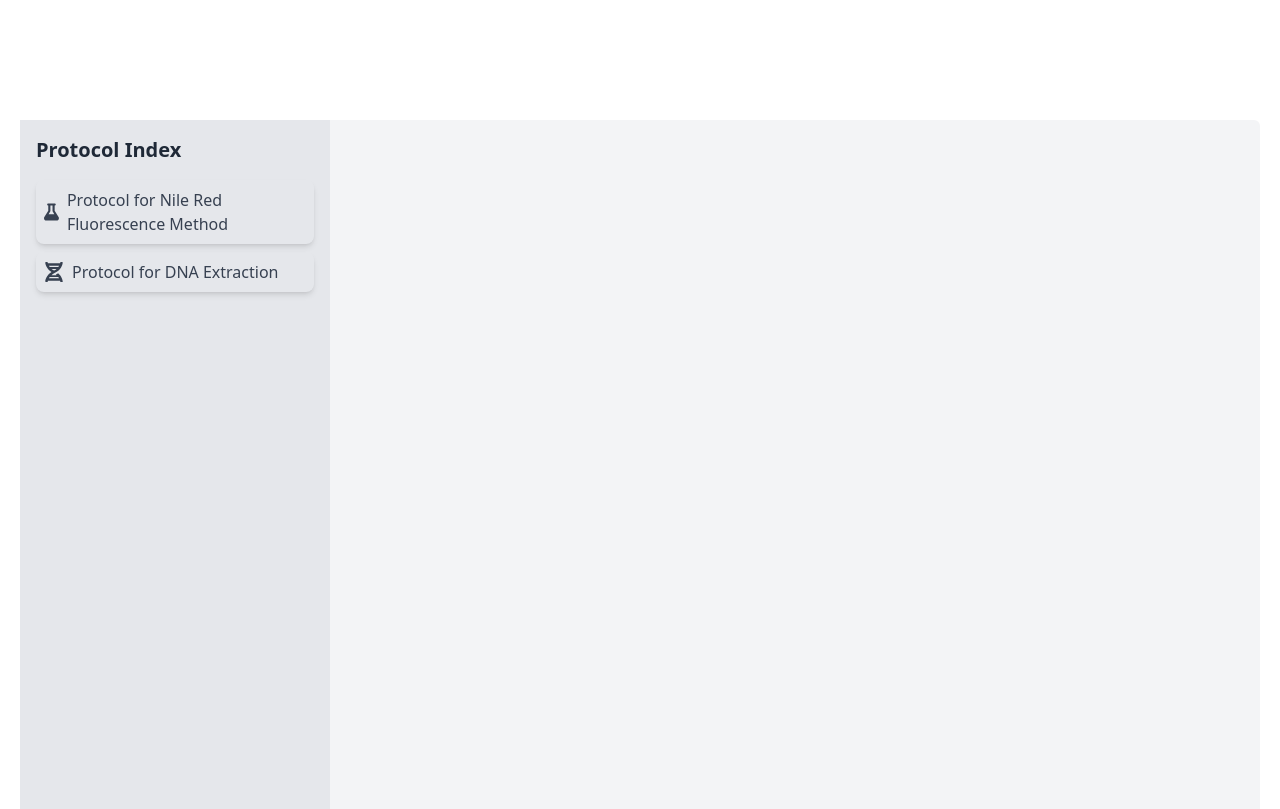
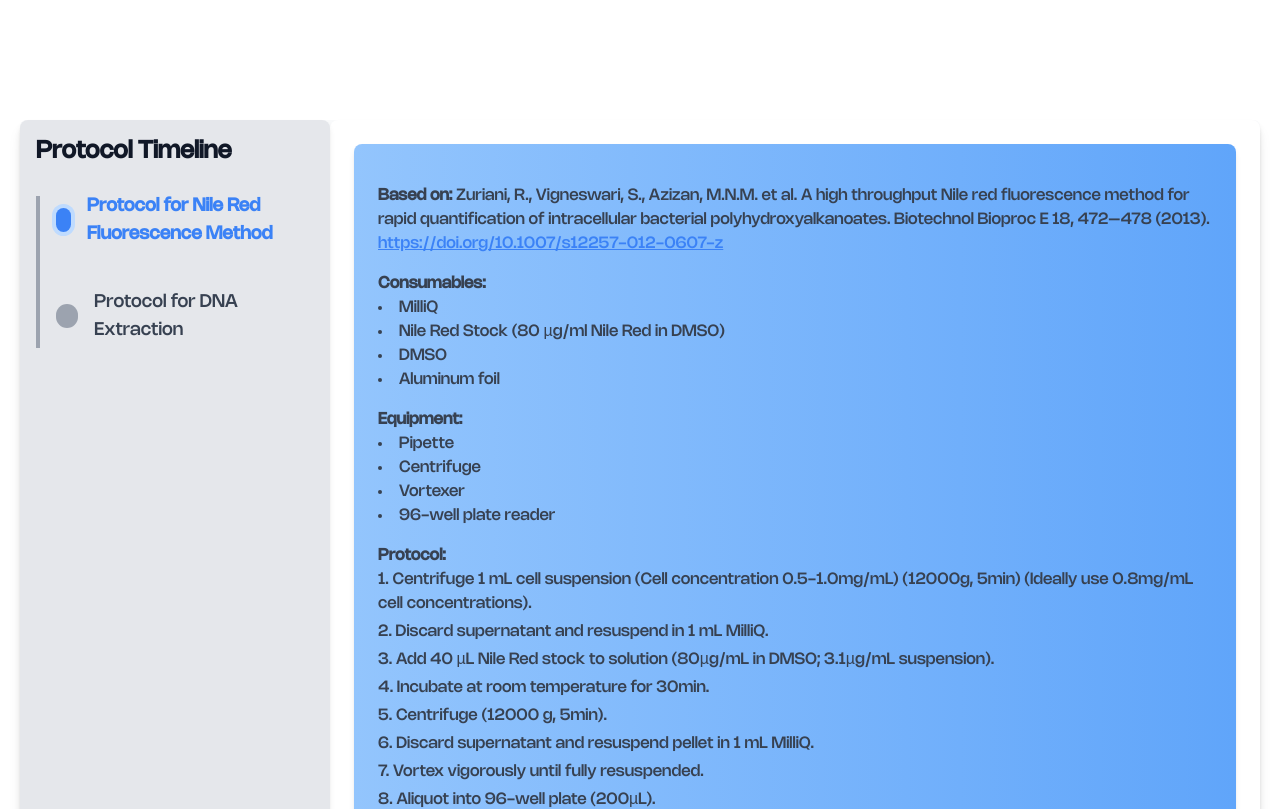
Before and after one commit to AMARMG04/iGem-wiki, a React (Vite) app: page /protocols in a window 1280 px wide. Shown: the part 600-1409 px from the top of the page. Built offline with nearby package versions, Linux system fonts and the light colour scheme; a web font is replaced by a local one.

Commit message:
protocols changed, navbar retrived

```diff
--- a/src/components/HumanPractices.jsx
+++ b/src/components/HumanPractices.jsx
@@ -6,7 +6,6 @@ import LocomotiveScroll from 'locomotive-scroll';
 import 'locomotive-scroll/dist/locomotive-scroll.css';
 import scrollingImage from '../assets/polic.png';
 import additionalImage1 from '../assets/bottle.webp';
-import additionalImage2 from '../assets/bottle.webp';
 import NewBanner from './NewBanner';
 import Footer from './Footer';
 
@@ -14,12 +13,12 @@ import Footer from './Footer';
 const ParallaxSection = ({ imageUrl, title }) => {
   return (
     <div
-      className="relative w-full py-52 bg-cover bg-fixed bg-center"
+      className="relative w-full py-52 bg-cover bg-fixed bg-center font-nohemi_m"
       style={{ backgroundImage: `url(${imageUrl})` }}
       data-scroll
     >
-      <div className="absolute inset-0 bg-black opacity-50"></div>
-      <h2 className="relative z-10 text-white text-6xl font-bold uppercase text-center tracking-widest drop-shadow-lg"
+      <div className="absolute inset-0 bg-black opacity-50 font-nohemi_m"></div>
+      <h2 className="relative z-10 text-white text-6xl font-nohemi_m text-center tracking-widest drop-shadow-lg"
           data-scroll
           data-scroll-speed="2">
         {title}
@@ -56,7 +55,7 @@ const HumanPractices = () => {
   }, []);
 
   return (
-    <div data-scroll-container>
+    <div data-scroll-container className="font-nohemi_m">
       <Nav />
       <div className="bg-white">
         {/* Title Section */}
@@ -68,6 +67,7 @@ const HumanPractices = () => {
         <ParallaxSection
           imageUrl="https://images.unsplash.com/photo-1415018255745-0ec3f7aee47b?dpr=1&auto=format&fit=crop&w=1500&h=938&q=80&cs=tinysrgb&crop="
           title="Project Journey"
+
         />
 
         {/* Moving Image in Different Locations */}
--- a/src/components/NewNavbar.jsx
+++ b/src/components/NewNavbar.jsx
@@ -1,52 +1,54 @@
 import React, { useState } from 'react';
 import { Menu, X } from 'lucide-react';
-import logo from '../assets/logo.png';
+import logo from "../assets/logo.png";
 
 const NewNavbar = () => {
   const navItems = [
     {
       label: 'Team',
       pages: [
-        { name: 'Team Members', link: '/team_members' },
-        { name: 'Mentors', link: '/mentors' },
-        { name: 'Attributions', link: '/attributions' },
-      ],
+        { name: "Team Members", link: "/team_members" },
+        { name: "Mentors", link: "/mentors" },
+        { name: "Attributions", link: "/attributions" },
+      ]
     },
     {
       label: 'Project',
       pages: [
-        { name: 'Project Description', link: '/project_description' },
-        { name: 'Engineering', link: '/engineering' },
-        { name: 'Implementation', link: '/implementation' },
-        { name: 'Sustainability', link: '/sustainability' },
-        { name: 'Notebook', link: '/notebook' },
-        { name: 'Safety', link: '/safety' },
-        { name: 'Results', link: '/results' },
-        { name: 'Contribution', link: '/contribution' },
-        { name: 'Experiments', link: '/experiments' },
-        { name: 'POC', link: '/poc' },
-      ],
+        { name: "Project Description", link: "/project_description" },
+        { name: "Engineering", link: "/engineering" },
+        { name: "Implementation", link: "/implementation" },
+        { name: "Sustainability", link: "/sustainability" },
+        { name: "Notebook", link: "/notebook" },
+        { name: "Safety", link: "/safety" },
+        { name: "Results", link: "/results" },
+        { name: "Contribution", link: "/contribution" },
+        { name: "Experiments", link: "/experiments" },
+        { name: "POC", link: "/poc" },
+      ]
     },
     {
       label: 'Dry Lab',
       pages: [
-        { name: 'Modeling', link: '/modeling' },
-        { name: 'Genetic Circuit', link: '/genetic_circuit' },
-      ],
+        { name: "Modeling", link: "/modeling" },
+        { name: "Genetic Circuit", link: "/genetic_circuit" },
+      ]
     },
     {
       label: 'Parts',
-      pages: [{ name: 'Overview', link: '/parts' }],
+      pages: [
+        { name: "Overview", link: "/parts" },
+      ]
     },
     {
       label: 'Human Practices',
       pages: [
-        { name: 'iHP', link: '/ihp' },
-        { name: 'Collab', link: '/collab' },
-        { name: 'Education', link: '/education' },
-        { name: 'Sponsorship / Acknowledgement', link: '/sponsorship' },
-      ],
-    },
+        { name: "iHP", link: "/ihp" },
+        { name: "Collab", link: "/collab" },
+        { name: "Education", link: "/education" },
+        { name: "Sponsorship / Acknowledgement", link: "/sponsorship" },
+      ]
+    }
   ];
 
   const [mobileDrawerOpen, setMobileDrawerOpen] = useState(false);
@@ -61,17 +63,15 @@ const NewNavbar = () => {
   };
 
   return (
-    <nav className="sticky top-0 z-[1000] backdrop-blur-lg" data-aos="fade-down" data-aos-duration="2000">
-      <div className="container px-4 sm:px-9 mx-auto relative text-sm">
+    <nav className="sticky top-0 z-[1000] backdrop-blur-lg " data-aos="fade-down" data-aos-duration="2000">
+      <div className="container px-9 mx-auto relative text-sm">
         <div className="flex justify-between items-center">
           <div className="flex items-center flex-shrink-0">
-            <img className="lg:w-[95px] w-[60px] mr-2" src={logo} alt="Logo" />
+            <img className="lg:w-[95px] mr-2" src={logo} alt="" />
           </div>
-
-          {/* Desktop Menu */}
-          <ul className="hidden lg:flex space-x-6 lg:space-x-8">
+          <ul className="hidden lg:flex space-x-12 lg:gap-8 xl:gap-12">
             {navItems.map((item, index) => (
-              <li key={index} className="relative group">
+              <li key={index} className="text-black relative">
                 <button
                   onClick={() => toggleDropdown(index)}
                   className="text-[15px] font-nohemi_r focus:outline-none"
@@ -79,10 +79,13 @@ const NewNavbar = () => {
                   {item.label}
                 </button>
                 {openDropdownIndex === index && (
-                  <ul className="absolute left-0 mt-2 w-48 bg-[#0A7EAF]/80 backdrop-blur-lg text-white rounded-lg shadow-lg py-2 z-20">
+                  <ul className="absolute left-0 mt-2 w-48 bg-[#0A7EAF]/80 backdrop-blur-3xl text-white rounded-lg shadow-lg py-2 z-20">
                     {item.pages.map((page, pageIndex) => (
                       <li key={pageIndex}>
-                        <a href={page.link} className="block px-4 py-2 hover:bg-gray-100 hover:text-[#0A7EAF]">
+                        <a
+                          href={page.link}
+                          className="block px-4 py-2 hover:bg-gray-100 hover:text-[#0A7EAF]"
+                        >
                           {page.name}
                         </a>
                       </li>
@@ -92,42 +95,36 @@ const NewNavbar = () => {
               </li>
             ))}
           </ul>
-
-          {/* CTA Button for Desktop */}
-          <div className="hidden lg:flex justify-center items-center">
+          <div className="hidden lg:flex justify-center space-x-12 items-center">
             <a
               href="#"
-              className="text-white font-nohemi_r bg-gradient-to-r from-blue-900 to-pink-700 py-2 px-4 rounded-md"
+              className="text-white font-nohemi_r bg-gradient-to-r from-blue-900 to-pink-700 py-2 px-3 rounded-md"
             >
               Play A Game
             </a>
           </div>
-
-          {/* Mobile Menu Button */}
-          <div className="lg:hidden">
-            <button onClick={toggleNavbar} className="focus:outline-none">
+          <div className="lg:hidden md:flex flex-col justify-end">
+            <button onClick={toggleNavbar}>
               {mobileDrawerOpen ? <X /> : <Menu />}
             </button>
           </div>
         </div>
-
-        {/* Mobile Drawer */}
         {mobileDrawerOpen && (
-          <div className="fixed inset-0 bg-blue-gray-900 bg-opacity-90 z-20 p-6 flex flex-col lg:hidden">
-            <ul className="space-y-6">
+          <div className="fixed right-0 z-20 bg-blue-gray-900 w-full p-12 flex flex-col justify-center items-center lg:hidden">
+            <ul>
               {navItems.map((item, index) => (
-                <li key={index} className="relative">
+                <li key={index} className="py-4 relative">
                   <button
                     onClick={() => toggleDropdown(index)}
-                    className="text-2xl text-white font-semibold"
+                    className="text-1xl text-white"
                   >
                     {item.label}
                   </button>
                   {openDropdownIndex === index && (
-                    <ul className="mt-2 space-y-2 pl-4">
+                    <ul className="mt-2 space-y-2">
                       {item.pages.map((page, pageIndex) => (
                         <li key={pageIndex}>
-                          <a href={page.link} className="block text-lg text-white">
+                          <a href={page.link} className="block text-center">
                             {page.name}
                           </a>
                         </li>
@@ -137,11 +134,10 @@ const NewNavbar = () => {
                 </li>
               ))}
             </ul>
-
-            <div className="mt-8">
+            <div className="flex space-x-6">
               <a
                 href="#"
-                className="bg-gradient-to-r from-orange-500 to-orange-700 py-2 px-4 border rounded-md text-white text-center block"
+                className="bg-gradient-to-r from-orange-500 to-orange-700 py-2 px-3 border rounded-md w-80 mt-2 text-center"
               >
                 Let's Talk
               </a>
--- a/src/components/Protocol.jsx
+++ b/src/components/Protocol.jsx
@@ -1,14 +1,36 @@
-import React, { useState, useEffect } from 'react';
+import React, { useState, useEffect, useRef } from 'react';
 import ScrollReveal from 'scrollreveal';
 import protocols from '../data/protocol-data.jsx';
 import Banner from './Banner.jsx';
 
 const Protocol = () => {
   const [activeIndex, setActiveIndex] = useState(null);
+  const sectionsRef = useRef([]);
 
-  const toggleAccordion = (index) => {
-    setActiveIndex(activeIndex === index ? null : index);
+  // Intersection Observer API
+  useEffect(() => {
+    const observer = new IntersectionObserver(
+      (entries) => {
+        entries.forEach((entry) => {
+          if (entry.isIntersecting) {
+            const index = Number(entry.target.dataset.index);
+            setActiveIndex(index);
+          }
+        });
+      },
+      { threshold: 0.6 } // Trigger when 60% of the section is visible
+    );
+
+    sectionsRef.current.forEach((section) => {
+      if (section) observer.observe(section);
+    });
+
+    return () => {
+      sectionsRef.current.forEach((section) => {
+        if (section) observer.unobserve(section);
+      });
     };
+  }, []);
 
   useEffect(() => {
     ScrollReveal().reveal('.protocol-index', {
@@ -30,40 +52,54 @@ const Protocol = () => {
   return (
     <>
       <Banner title="Protocols" />
-    <div className="flex flex-col md:flex-row min-h-screen bg-gray-100  rounded-md m-5">
-
-      <div className="protocol-index w-full md:w-1/4 bg-gray-200 p-4 md:h-screen md:sticky md:top-0 revea">
-        <h2 className="text-xl font-semibold text-gray-800 mb-4">Protocol Index</h2>
-        <ul className="space-y-2">
+      <div className="flex flex-col md:flex-row min-h-screen bg-gray-50 rounded-md m-5 shadow-lg font-nohemi_m">
+        {/* Protocol Index - Timeline Bar */}
+        <div className="protocol-index w-full md:w-1/4 bg-gray-200 p-4 md:h-screen md:sticky md:top-0 rounded-lg shadow-md">
+          <h2 className="text-2xl font-bold text-gray-900 mb-6">Protocol Timeline</h2>
+          <ul className="relative space-y-10 pl-5">
             {protocols.map((protocol, index) => (
-            <li key={protocol.id}>
+              <li key={protocol.id} className="flex items-center">
+                {/* Timeline bar */}
+                <div className="absolute left-0 top-1 h-full w-1 bg-gray-400"></div>
+                <div
+                  className={`flex items-center z-10 w-6 h-6 rounded-full transition-colors duration-300 ${
+                    activeIndex === index
+                      ? 'bg-blue-500 ring-4 ring-blue-200'
+                      : 'bg-gray-400'
+                  }`}
+                />
+                {/* Protocol Title */}
                 <button
-                className={`flex items-center p-2 text-gray-700 w-full text-left transition-all duration-300 transform rounded-lg shadow-md ${
+                  className={`ml-4 text-left transition-all duration-300 transform ${
                     activeIndex === index
-                    ? 'bg-[#fb923c] text-white shadow-orange-500/50 scale-105'
-                    : 'hover:bg-[#fb923c] hover:text-white hover:shadow-lg hover:shadow-orange-500/50 hover:scale-105'
+                      ? 'text-blue-500 font-bold'
+                      : 'text-gray-700 hover:text-blue-500'
                   }`}
-                onClick={() => toggleAccordion(index)}
+                  onClick={() => {
+                    sectionsRef.current[index].scrollIntoView({ behavior: 'smooth' });
+                  }}
                 >
-                {protocol.icon}
-                <span className="ml-2">{protocol.title}</span>
+                  <span className="text-lg">{protocol.title}</span>
                 </button>
               </li>
             ))}
           </ul>
         </div>
 
-      <div className="w-full md:w-3/4 p-4 overflow-y-auto protocol-content reveal pb-20">
+        {/* Protocol Content */}
+        <div className="protocol-content w-full md:w-3/4 p-6 overflow-y-auto bg-white rounded-lg shadow-md text-white">
           {protocols.map((protocol, index) => (
             <div
               key={protocol.id}
-            className={`transition-all duration-500 ease-in-out transform ${
-              activeIndex === index
-                ? 'max-h-screen mb-4 opacity-100'
-                : 'max-h-0 opacity-0 overflow-hidden'
+              ref={(el) => (sectionsRef.current[index] = el)}
+              data-index={index}
+              className={`transition-all duration-700 ease-in-out transform mb-10 text-white ${
+                activeIndex === index ? 'opacity-100 scale-100' : 'opacity-50 scale-95'
               }`}
             >
+              <div className="p-6 bg-gradient-to-r from-blue-300 to-blue-400 rounded-lg shadow-md text-white">
                 {protocol.content}
+              </div>
             </div>
           ))}
         </div>
```
Lines whose indentation alone changed are shown as unchanged.
